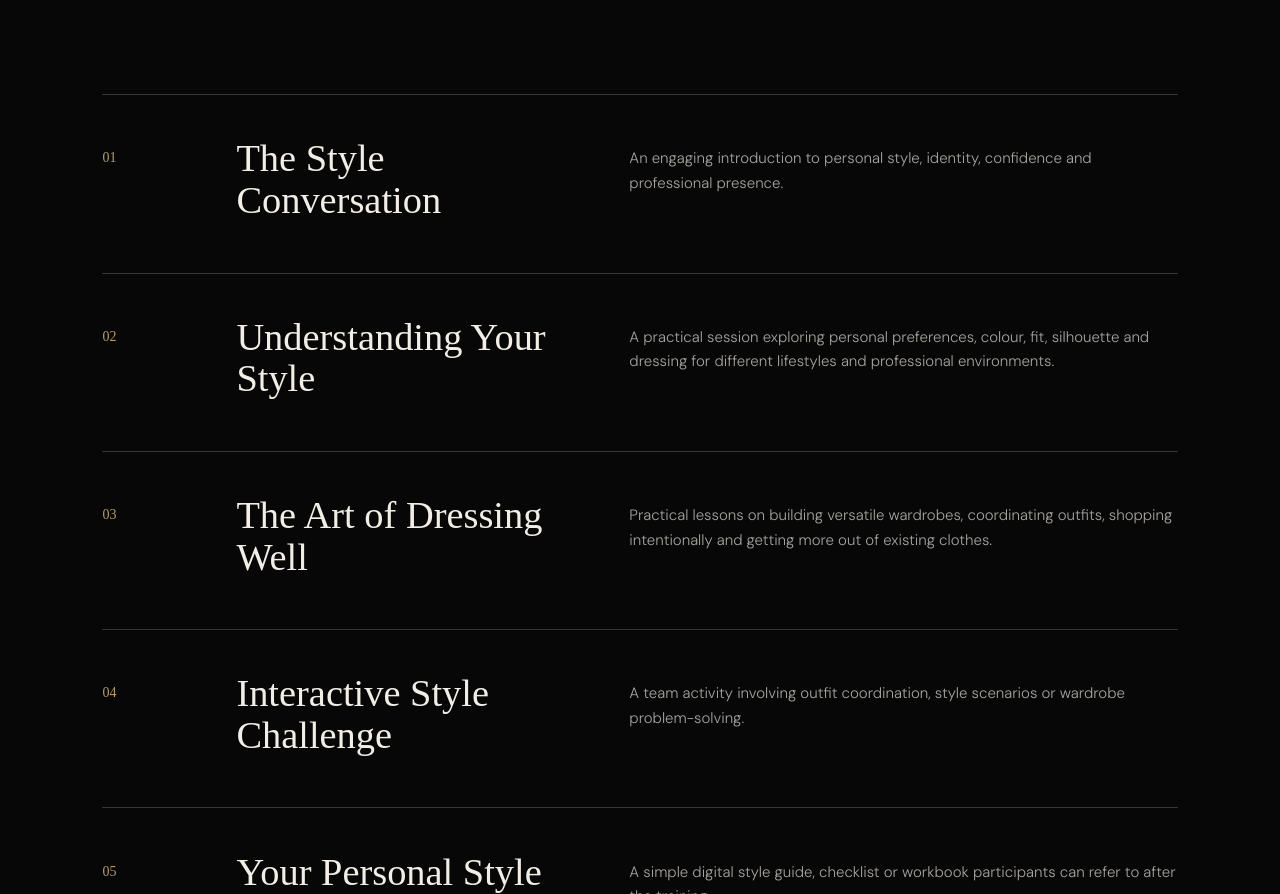
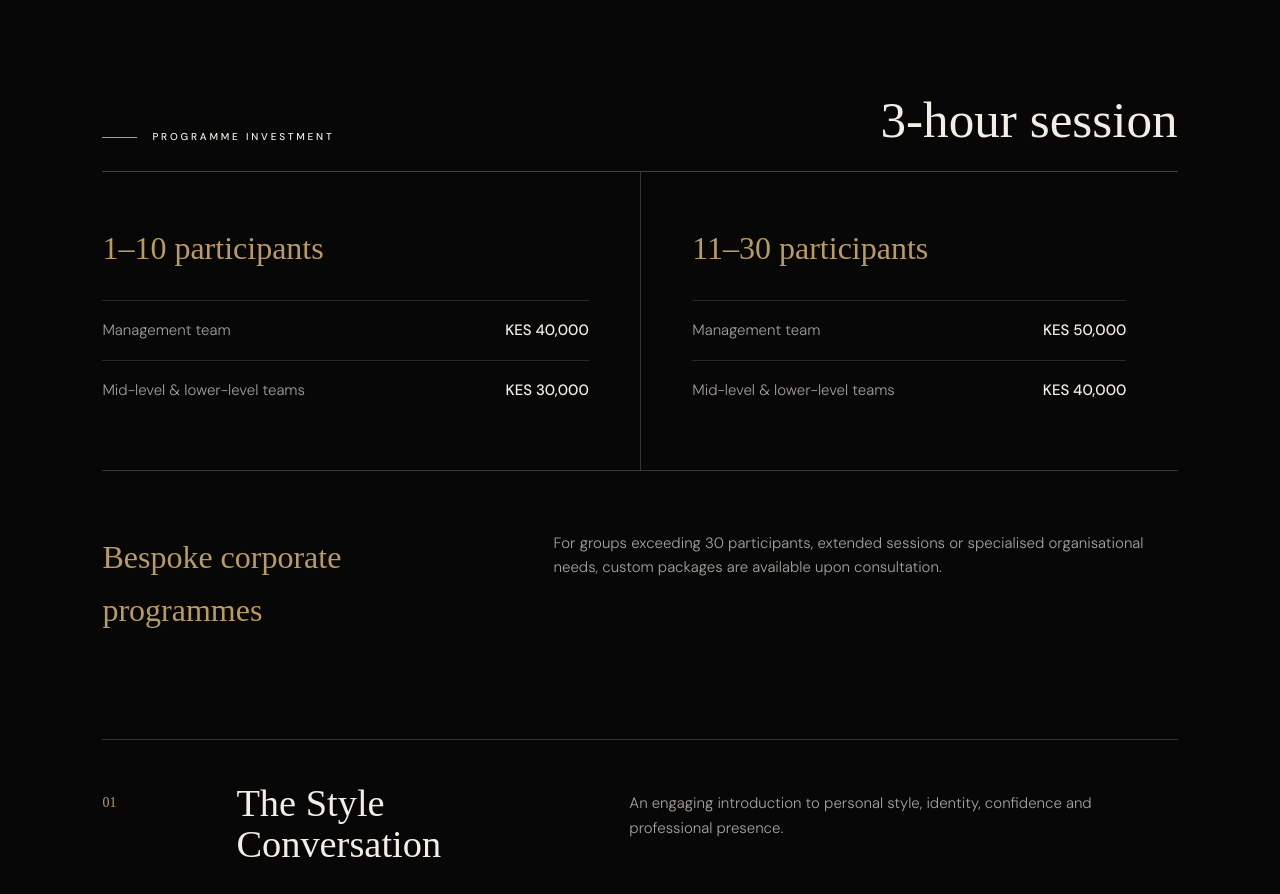
Before and after one commit to JedidiahJoao/HouseofYVN, a plain HTML site: page courses/index.html in a window 1280 px wide. Shown: the part 3042-3936 px from the top of the page. Drawn offline with Linux system fonts and the light colour scheme; a web font is replaced by a local one.

Commit message:
Add corporate coaching pricing

```diff
--- a/courses/index.html
+++ b/courses/index.html
@@ -105,6 +105,33 @@
           <p class="lead">An engaging style coaching experience for team-building programmes, end-of-year gatherings and organisations ready to strengthen confidence, presentation and professional presence.</p>
         </div>
 
+        <section class="corporate-pricing reveal" aria-labelledby="pricing-title">
+          <div class="corporate-pricing-heading">
+            <p class="eyebrow">Programme investment</p>
+            <h3 id="pricing-title">3-hour session</h3>
+          </div>
+          <div class="pricing-tiers">
+            <article class="pricing-tier">
+              <h4>1–10 participants</h4>
+              <dl>
+                <div><dt>Management team</dt><dd>KES 40,000</dd></div>
+                <div><dt>Mid-level &amp; lower-level teams</dt><dd>KES 30,000</dd></div>
+              </dl>
+            </article>
+            <article class="pricing-tier">
+              <h4>11–30 participants</h4>
+              <dl>
+                <div><dt>Management team</dt><dd>KES 50,000</dd></div>
+                <div><dt>Mid-level &amp; lower-level teams</dt><dd>KES 40,000</dd></div>
+              </dl>
+            </article>
+          </div>
+          <div class="bespoke-pricing">
+            <h4>Bespoke corporate programmes</h4>
+            <p>For groups exceeding 30 participants, extended sessions or specialised organisational needs, custom packages are available upon consultation.</p>
+          </div>
+        </section>
+
         <ol class="corporate-modules">
           <li class="corporate-module reveal">
             <span>01</span>
--- a/styles.css
+++ b/styles.css
@@ -201,6 +201,21 @@ button { font: inherit; }
 .corporate-intro { position: relative; z-index: 1; display: grid; grid-template-columns: 1.25fr .75fr; gap: clamp(50px, 8vw, 130px); align-items: end; margin-bottom: clamp(65px, 8vw, 110px); }
 .corporate-intro .display { max-width: 900px; }
 .corporate-intro .lead { margin: 0; color: rgba(243,238,229,.72); }
+.corporate-pricing { position: relative; z-index: 1; margin-bottom: clamp(65px, 8vw, 110px); }
+.corporate-pricing-heading { display: flex; justify-content: space-between; align-items: end; gap: 30px; padding-bottom: 26px; border-bottom: 1px solid rgba(243,238,229,.25); }
+.corporate-pricing-heading .eyebrow { margin: 0; }
+.corporate-pricing-heading h3 { margin: 0; font-family: var(--serif); font-size: clamp(34px, 4vw, 58px); font-weight: 400; line-height: 1; }
+.pricing-tiers { display: grid; grid-template-columns: 1fr 1fr; }
+.pricing-tier { padding: clamp(32px, 4vw, 50px) clamp(25px, 4vw, 55px) clamp(32px, 4vw, 50px) 0; border-bottom: 1px solid rgba(243,238,229,.2); }
+.pricing-tier + .pricing-tier { padding-left: clamp(25px, 4vw, 55px); border-left: 1px solid rgba(243,238,229,.2); }
+.pricing-tier h4, .bespoke-pricing h4 { margin: 0 0 25px; color: var(--gold); font-family: var(--serif); font-size: clamp(24px, 2.5vw, 36px); font-weight: 400; }
+.pricing-tier dl { margin: 0; }
+.pricing-tier dl > div { display: flex; justify-content: space-between; gap: 25px; padding: 17px 0; border-top: 1px solid rgba(243,238,229,.14); }
+.pricing-tier dt { color: rgba(243,238,229,.65); }
+.pricing-tier dd { margin: 0; color: var(--ivory); font-weight: 500; white-space: nowrap; }
+.bespoke-pricing { display: grid; grid-template-columns: .75fr 1.25fr; gap: clamp(35px, 6vw, 90px); padding-top: clamp(35px, 5vw, 60px); }
+.bespoke-pricing h4 { margin: 0; }
+.bespoke-pricing p { max-width: 760px; margin: 0; color: rgba(243,238,229,.67); }
 .corporate-modules { position: relative; z-index: 1; margin: 0; padding: 0; list-style: none; border-top: 1px solid rgba(243,238,229,.2); }
 .corporate-module { display: grid; grid-template-columns: 70px minmax(230px, .75fr) minmax(300px, 1.25fr); gap: clamp(25px, 5vw, 80px); align-items: start; padding: clamp(34px, 4vw, 55px) 0; border-bottom: 1px solid rgba(243,238,229,.2); }
 .corporate-module > span { color: var(--gold); font-family: var(--serif); font-size: 14px; }
@@ -260,6 +275,7 @@ button { font: inherit; }
   .course-card:nth-child(even) { padding-left: 28px; border-left: 1px solid var(--line); }
   .course-content { grid-template-columns: 1fr; }
   .corporate-intro { grid-template-columns: 1fr; }
+  .bespoke-pricing { grid-template-columns: 1fr; }
   .corporate-module { grid-template-columns: 45px 1fr; }
   .corporate-module p { grid-column: 2; }
   .corporate-enquiry { align-items: flex-start; flex-direction: column; }
@@ -298,6 +314,10 @@ button { font: inherit; }
   .course-card span { margin-bottom: 24px; }
   .corporate-module { grid-template-columns: 1fr; gap: 14px; }
   .corporate-module p { grid-column: auto; }
+  .corporate-pricing-heading { align-items: flex-start; flex-direction: column; }
+  .pricing-tiers { grid-template-columns: 1fr; }
+  .pricing-tier, .pricing-tier + .pricing-tier { padding-left: 0; padding-right: 0; border-left: 0; }
+  .pricing-tier dl > div { align-items: flex-start; flex-direction: column; gap: 5px; }
   .school-cta { align-items: flex-start; flex-direction: column; padding: 35px 25px; }
   .contact h2 { font-size: clamp(58px, 18vw, 90px); }
   .site-footer { grid-template-columns: 1fr; text-align: left; }
```
